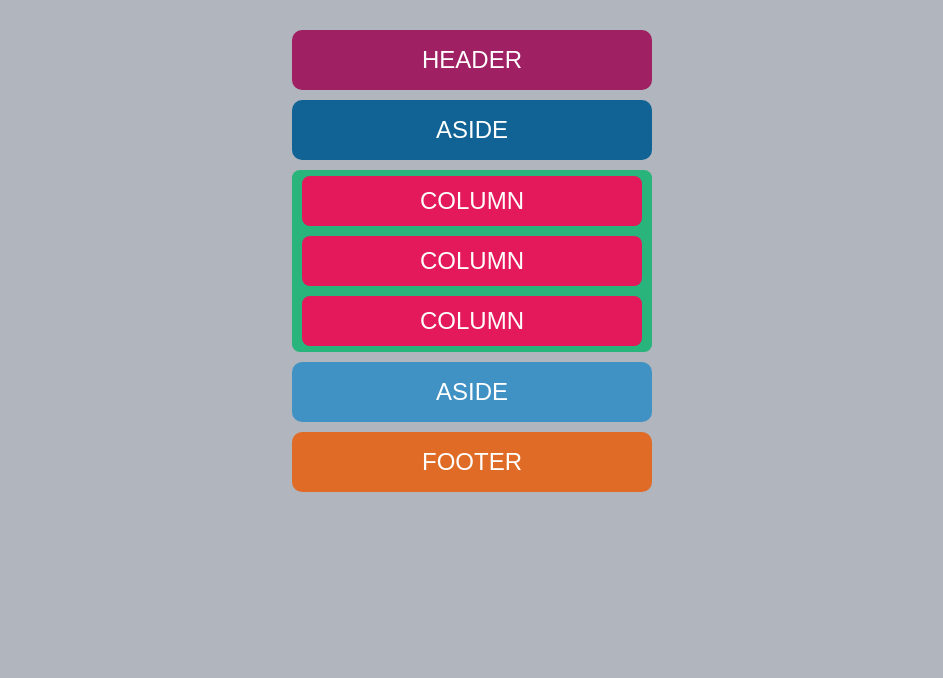
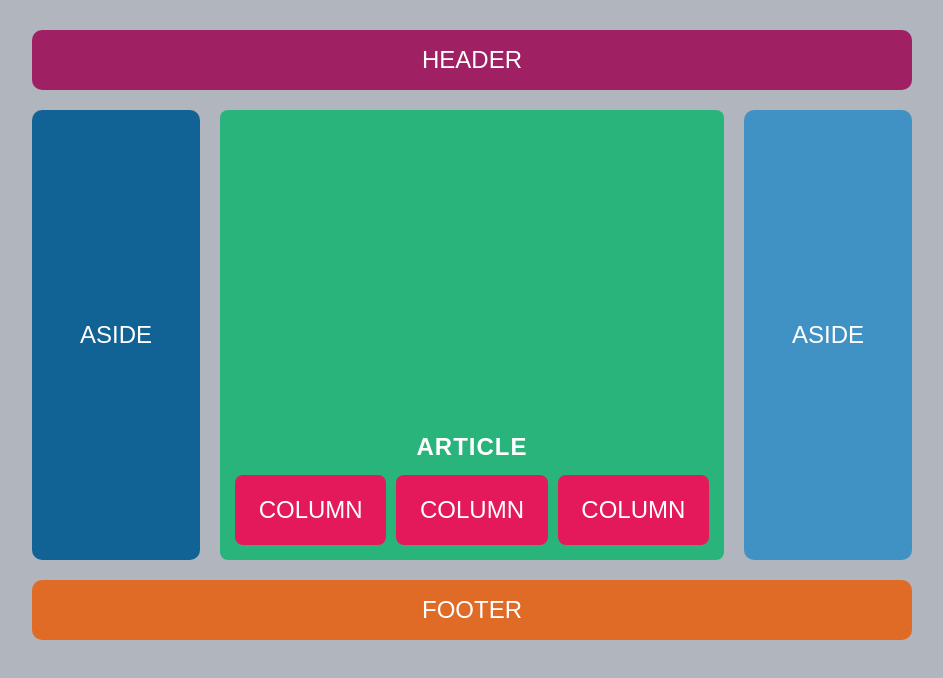
Before and after one commit to TroyHeizer/grid-wireframe-practice, a plain HTML site: page index.html in a window 1280 px wide. Shown: the whole page, without its empty margins (168-1111 px from the left). Drawn offline with Linux system fonts and the light colour scheme.

Commit message:
second commit added non mobile version

```diff
--- a/css/style.css
+++ b/css/style.css
@@ -5,15 +5,17 @@ body {
   display: grid;
   justify-items: center;
   align-items: start;
-  height: 100vh;
+  min-height: 100vh;
   padding-top: 30px;
 }
 
 .grid-container {
-  width: 360px;
+  width: 100%;
   display: grid;
   grid-template-rows: auto auto auto auto auto;
   gap: 10px;
+  padding: 0 10px;
+  box-sizing: border-box;
 }
 
 header,
@@ -46,16 +48,27 @@ footer {
 
 .columns-group {
   background-color: #28B47B;
-  padding: 0 10px;
+  padding: 15px;
   border-radius: 8px;
   display: grid;
-  grid-template-rows: repeat(3, auto);
-  gap: 10px;
-  border-top: 6px solid #28B47B;
-  border-bottom: 6px solid #28B47B;
+  grid-template-rows: 1fr auto auto;
+  min-height: 200px;
+  align-items: end;
 }
 
-.columns-group > .column {
+/* Hide article label on mobile */
+.article-label {
+  display: none;
+}
+
+.column-row {
+  display: grid;
+  grid-template-columns: 1fr;
+  gap: 10px;
+  width: 100%;
+}
+
+.column {
   background-color: #E4195B;
   color: white;
   height: 50px;
@@ -63,4 +76,74 @@ footer {
   place-items: center;
   border-radius: 8px;
   font-size: 1.5rem;
+  width: 100%;
 }
+
+/* === Media query for screens 900px and wider === */
+@media (min-width: 900px) {
+  body {
+    padding-top: 0;
+  }
+
+  .grid-container {
+    max-width: 900px;
+    grid-template-columns: 1fr 3fr 1fr;
+    grid-template-rows: auto 1fr auto;
+    grid-template-areas:
+      "header header header"
+      "aside1 columns-group aside2"
+      "footer footer footer";
+    gap: 20px;
+    height: 80vh;
+  }
+
+  header {
+    grid-area: header;
+    margin-top: 30px;
+  }
+
+  .aside1 {
+    grid-area: aside1;
+    height: auto;
+    align-self: stretch;
+  }
+
+  .aside2 {
+    grid-area: aside2;
+    height: auto;
+    align-self: stretch;
+  }
+
+  .columns-group {
+    grid-area: columns-group;
+    grid-template-rows: 1fr auto auto; /* Push bottom items down */
+  }
+
+  .article-label {
+    display: block;
+    color: white;
+    font-weight: bold;
+    font-size: 1.5rem;
+    text-transform: uppercase;
+    letter-spacing: 1px;
+    margin-bottom: 10px;
+    text-align: center;
+    width: 100%;
+  }
+
+  .column-row {
+    grid-template-columns: repeat(3, 1fr);
+    gap: 10px;
+    width: 100%;
+  }
+
+  .column {
+    height: 70px;
+    width: 100%;
+    margin: 0;
+  }
+
+  footer {
+    grid-area: footer;
+  }
+}
--- a/index.html
+++ b/index.html
@@ -14,9 +14,12 @@
     <aside class="aside1">ASIDE</aside>
 
     <div class="columns-group">
-      <div class="column">COLUMN</div>
-      <div class="column">COLUMN</div>
-      <div class="column">COLUMN</div>
+      <span class="article-label">ARTICLE</span>
+      <div class="column-row">
+        <div class="column">COLUMN</div>
+        <div class="column">COLUMN</div>
+        <div class="column">COLUMN</div>
+      </div>
     </div>
 
     <aside class="aside2">ASIDE</aside>
```
